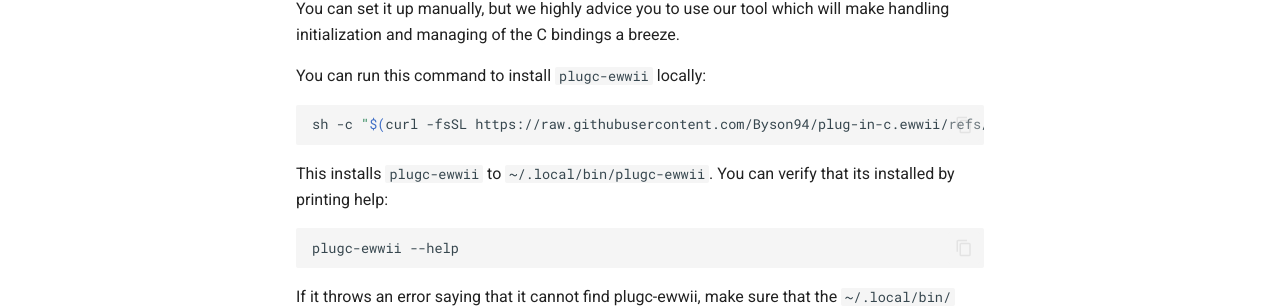
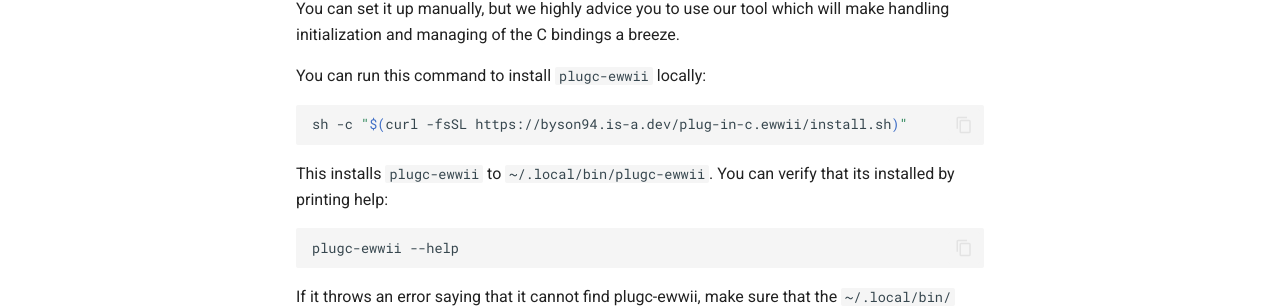
Before and after one commit to Byson94/plug-in-c.ewwii, an MkDocs documentation site: the page built from docs/getting-started.md, in a window 1280 px wide and 1012 px high. Shown: the part 516-824 px from the top of the window. Built offline with MkDocs 1.6.1 and Material for MkDocs 9.7.7, drawn with Linux system fonts in a browser that asks for light colours; comment, search, counter and statistics services are not loaded; some of the changed lines change nothing that is shown.

Commit message:
feat: copy install.sh to site

````diff
--- a/docs/getting-started.md
+++ b/docs/getting-started.md
@@ -17,7 +17,7 @@
 You can run this command to install `plugc-ewwii` locally:
 
 ```bash
-sh -c "$(curl -fsSL https://raw.githubusercontent.com/Byson94/plug-in-c.ewwii/refs/heads/main/plugc-ewwii/install.sh)"
+sh -c "$(curl -fsSL https://byson94.is-a.dev/plug-in-c.ewwii/install.sh)"
 ```
 
 This installs `plugc-ewwii` to `~/.local/bin/plugc-ewwii`. You can verify that its installed by printing help:
````
Also changed, not shown: 1 other file.
